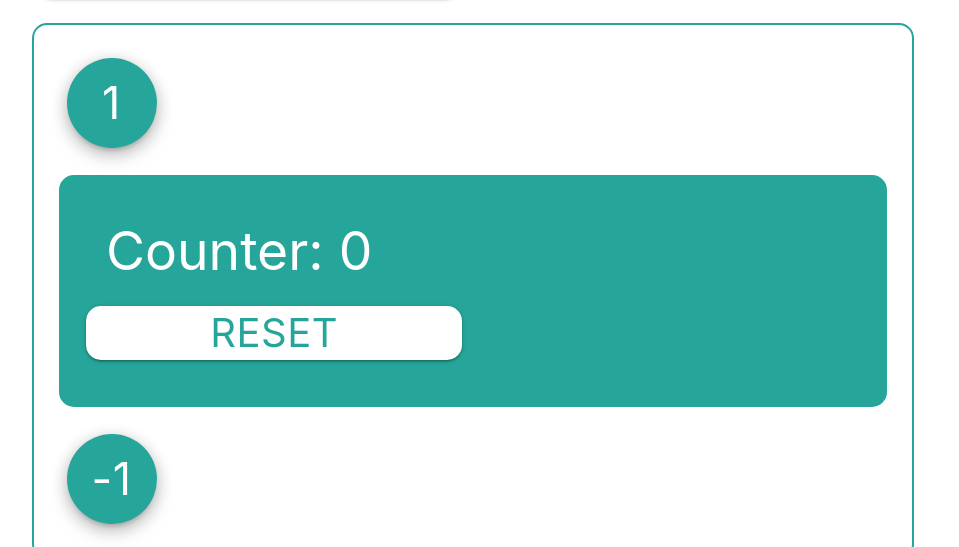
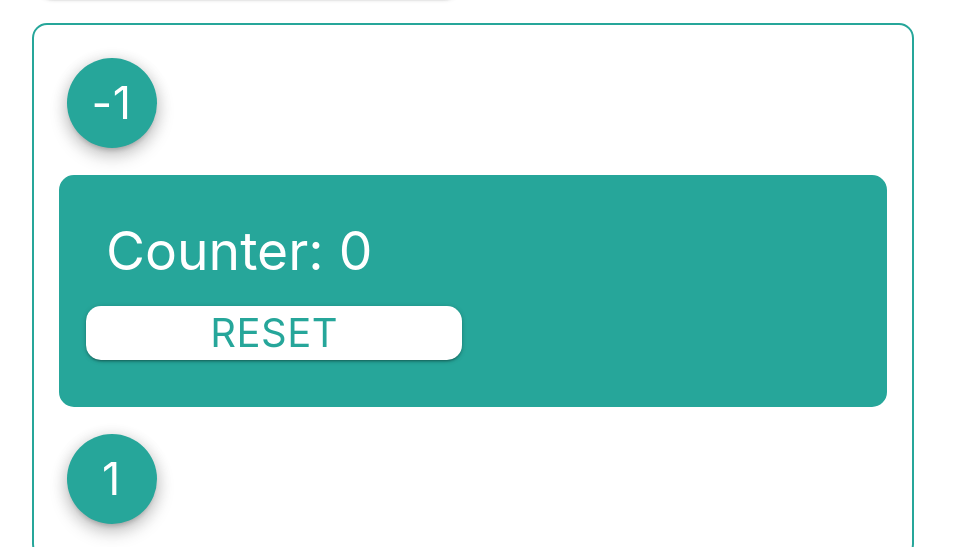
Before and after one commit to likejean/homework-4, a React (Create React App) app: page / in a window 1280 px wide. Shown: the part 405-952 px from the top of the page, without its empty margins (167-1126 px from the left). Built offline with nearby package versions, Linux system fonts and the light colour scheme.

Commit message:
Fixed error with array mutation in Hooks state

```diff
--- a/src/components/Counter.js
+++ b/src/components/Counter.js
@@ -4,11 +4,8 @@ import {Button} from 'react-materialize';
 
 export default props => {
     const [counter, setCounter] = useState(0);
-    const posBtn = props.buttonMap;
-    const negBtn = props.buttonMap.reverse();
 
     const handleButtonClick = e => {
-        e.preventDefault();
         let step = parseInt(e.target.getAttribute('step'));
         setCounter(counter + step);
 
@@ -18,7 +15,7 @@ export default props => {
     return (
         <div className="container">
             <div className="row counter">
-                {negBtn.map(el => <Button className="col-5 z-depth-3" onClick={handleButtonClick} step={el}
+                {props.buttonMap.lower.map(el => <Button className="col-5 z-depth-3" onClick={handleButtonClick} step={el}
                                           name="subtract" key={el}>{el}</Button>)}
                 <div className="counter-container row">
                     <h2 className="col-2 counter-label">Counter: {counter}</h2>
@@ -34,8 +31,8 @@ export default props => {
                         onClick={handleResetClick}
                     >RESET</Button>
                 </div>
-                {posBtn.map(el => <Button className="col-5 z-depth-3" onClick={handleButtonClick} step={-el}
-                                          name="add" key={-el}>{-el}</Button>)}
+                {props.buttonMap.upper.map(el => <Button className="col-5 z-depth-3" onClick={handleButtonClick} step={el}
+                                          name="add" key={el}>{el}</Button>)}
             </div>
         </div>
     )
--- a/src/components/Main.js
+++ b/src/components/Main.js
@@ -15,7 +15,7 @@ export default () => {
                 lower: false
             }
         });
-    const [ buttonMap, setButtonMap ] = useState([1]);
+    const [ buttonMap, setButtonMap ] = useState({lower: [-1], upper: [1]});
     const [ error, setError ] = useState('');
 
     const handleRangeChange = e => {
@@ -71,8 +71,16 @@ export default () => {
 
     const handleSubmit = e => {
         let range = parseInt(rangeLimits.upper) - parseInt(rangeLimits.lower);
+        let arrRight = [];
+        let arrLeft = [];
+        for (let i = rangeLimits.lower; i <= rangeLimits.lower + range; i++){
+            arrRight.push(i);
+            arrLeft.push(i - rangeLimits.lower - range - 1)
+            console.log(arrRight, arrLeft);
+        }
         range >= 0 ?
-            setButtonMap(Array(range + 1).fill().map((__, idx) => parseInt(rangeLimits.lower) + idx))
+            setButtonMap({lower: arrLeft, upper: arrRight})
+            //setButtonMap(Array(range + 1).fill().map((__, idx) => parseInt(rangeLimits.lower) + idx))
             :
             setError('Invalid Inputs! Check if Upper Limit is Greater than Lower Limit');
         e.preventDefault();
```
Also changed, not shown: 1 other file (tests, documents, lock files or other folders).
